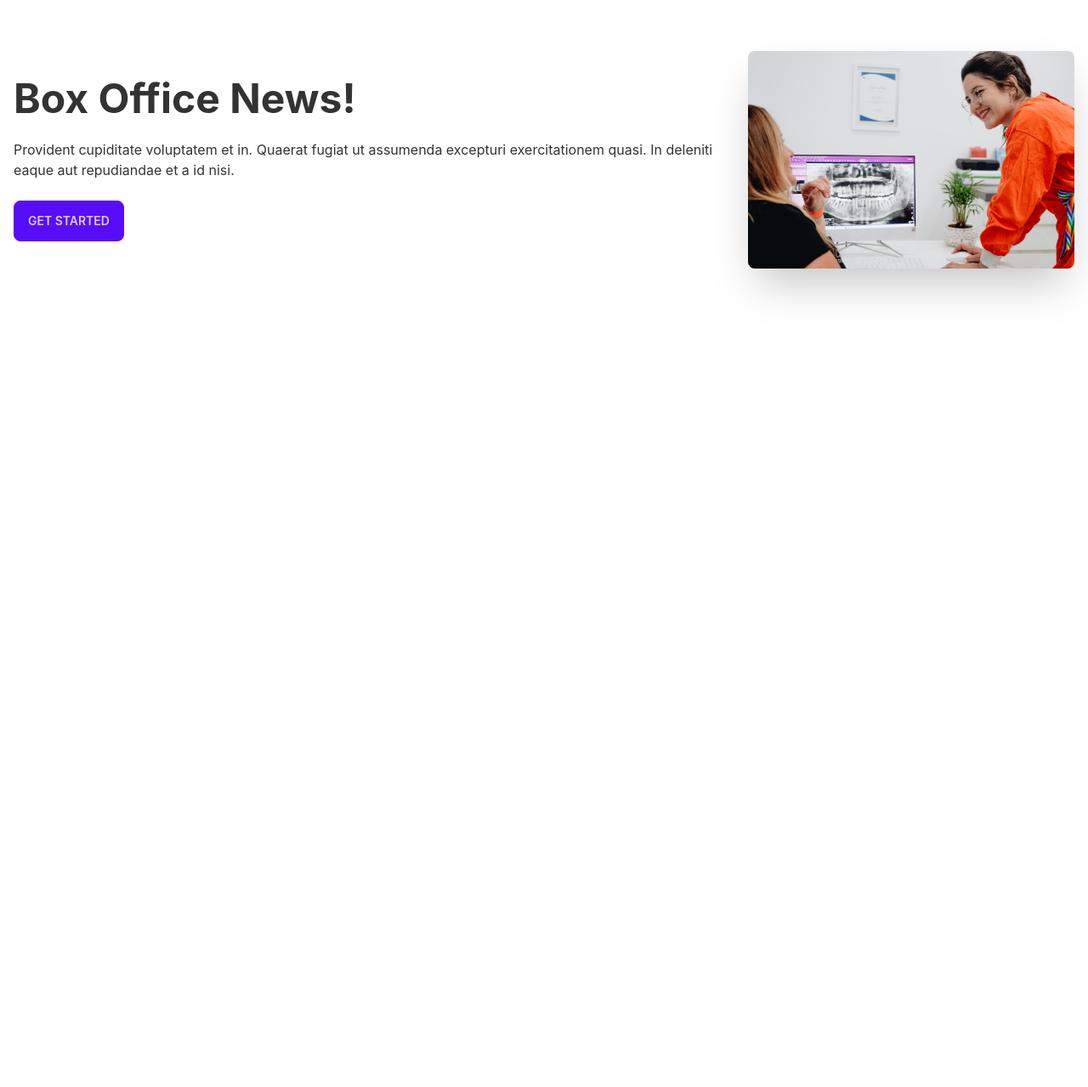
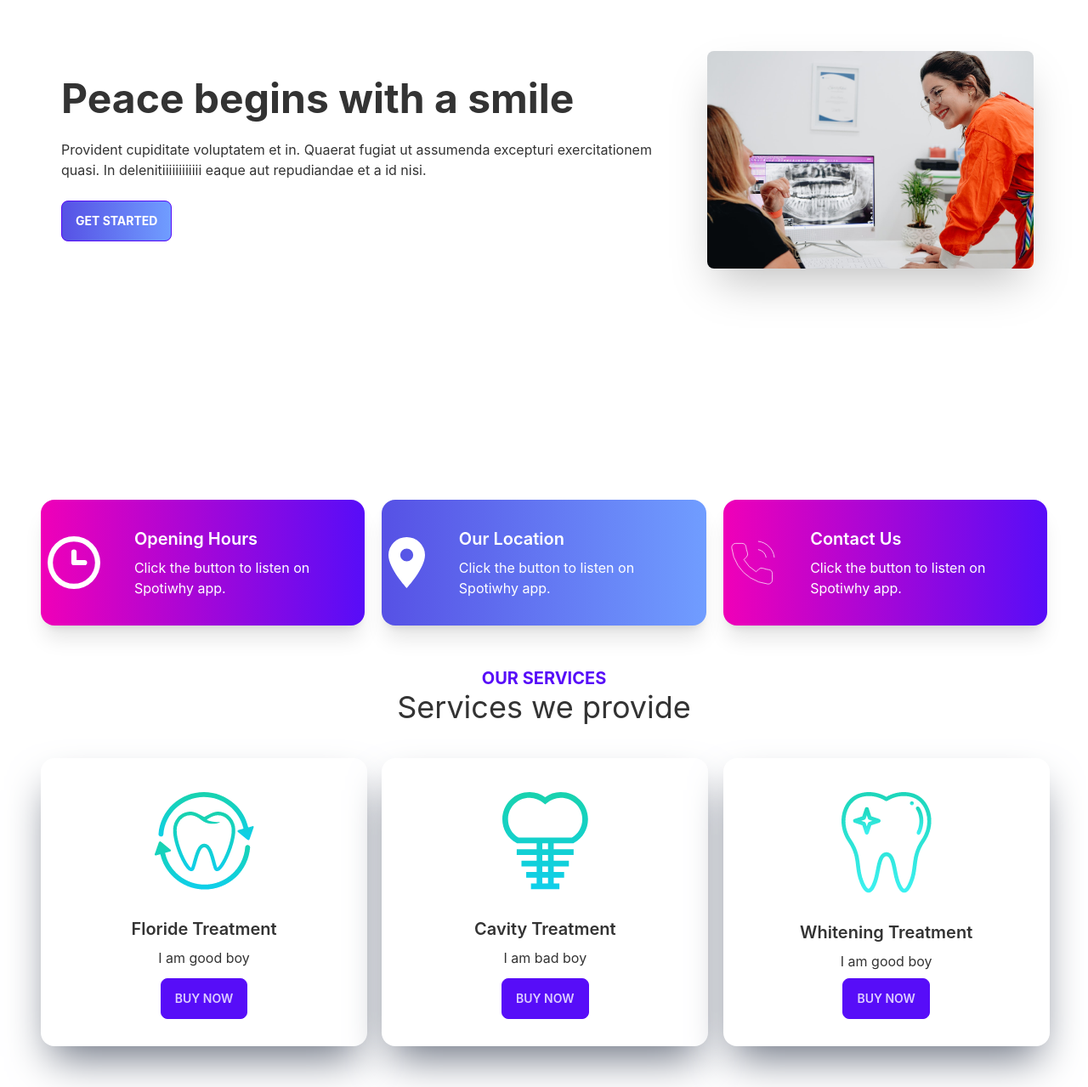
Before and after one commit to fajlarabbykhan/dental-care-client, a React (Create React App) app: page / in a window 1280 px wide. Shown: the part 276-1555 px from the top of the page at 85% size. Before the commit the page ends 864 px from the top, so only its background shows below. Built offline with nearby package versions, Linux system fonts and the light colour scheme.

Commit message:
service section design done

```diff
--- a/src/Pages/Home/Banner.js
+++ b/src/Pages/Home/Banner.js
@@ -2,17 +2,19 @@
 import BannerImg from "../../assets/images/BannerImg.jpg";
 const Banner = () => {
   return (
-    <div className="hero min-h-screen ">
+    <div className="hero min-h-screen px-12 ">
       <div className="hero-content flex-col lg:flex-row-reverse">
         <img src={BannerImg} className="max-w-sm rounded-lg shadow-2xl" />
-        <div>
-          <h1 className="text-5xl font-bold">Box Office News!</h1>
+        <div className="px-2">
+          <h1 className="text-5xl font-bold">Peace begins with a smile</h1>
           <p className="py-6">
             Provident cupiditate voluptatem et in. Quaerat fugiat ut assumenda
-            excepturi exercitationem quasi. In deleniti eaque aut repudiandae et
-            a id nisi.
+            excepturi exercitationem quasi. In delenitiiiiiiiiiiii eaque aut
+            repudiandae et a id nisi.
           </p>
-          <button className="btn btn-primary">Get Started</button>
+          <button className="btn btn-primary uppercase text-white font-bold bg-gradient-to-r from-[#5651e5] to-[#709dff] ">
+            Get Started
+          </button>
         </div>
       </div>
     </div>
--- a/src/Pages/Home/Home.js
+++ b/src/Pages/Home/Home.js
@@ -1,8 +1,16 @@
 import React from "react";
 import Banner from "./Banner";
+import Information from "./Information";
+import Services from "./Services";
 
 const Home = () => {
-  return <Banner></Banner>;
+  return (
+    <>
+      <Banner></Banner>
+      <Information></Information>
+      <Services></Services>
+    </>
+  );
 };
 
 export default Home;
--- /dev/null
+++ b/src/Pages/Home/Information.js
@@ -0,0 +1,30 @@
+import React from "react";
+import clock from "../../assets/icons/clock.svg";
+import marker from "../../assets/icons/marker.svg";
+import phone from "../../assets/icons/phone.svg";
+import InformtionCard from "./InformtionCard";
+
+const Information = () => {
+  return (
+    <div className="grid grid-cols-1 lg:grid-cols-3 px-12 gap-5">
+      <InformtionCard
+        className=""
+        img={clock}
+        title="Opening Hours"
+        backg="   bg-gradient-to-r from-secondary to-primary"
+      ></InformtionCard>
+      <InformtionCard
+        img={marker}
+        title="Our Location"
+        backg="bg-gradient-to-r from-[#5651e5] to-[#709dff] "
+      ></InformtionCard>
+      <InformtionCard
+        img={phone}
+        title="Contact Us"
+        backg="   bg-gradient-to-r from-secondary to-primary"
+      ></InformtionCard>
+    </div>
+  );
+};
+
+export default Information;
--- /dev/null
+++ b/src/Pages/Home/InformtionCard.js
@@ -0,0 +1,19 @@
+import React from "react";
+
+const InformtionCard = ({ img, title, backg }) => {
+  return (
+    <div className={`card lg:card-side bg-base-100 shadow-xl ${backg}`}>
+      <figure>
+        <img src={img} alt="Album" className="p-2" />
+      </figure>
+      <div className="card-body">
+        <h2 className="card-title text-white">{title}</h2>
+        <p className="text-white">
+          Click the button to listen on Spotiwhy app.
+        </p>
+      </div>
+    </div>
+  );
+};
+
+export default InformtionCard;
--- /dev/null
+++ b/src/Pages/Home/Service.js
@@ -0,0 +1,20 @@
+import React from "react";
+
+const Service = ({ service }) => {
+  return (
+    <div className="card w-96 bg-base-100 shadow-2xl shadow-gray-500	">
+      <figure className="px-10 pt-10">
+        <img src={service.img} alt="Shoes" className="rounded-xl" />
+      </figure>
+      <div className="card-body items-center text-center">
+        <h2 className="card-title">{service.name}</h2>
+        <p>{service.description}</p>
+        <div className="card-actions">
+          <button className="btn btn-primary">Buy Now</button>
+        </div>
+      </div>
+    </div>
+  );
+};
+
+export default Service;
--- /dev/null
+++ b/src/Pages/Home/Services.js
@@ -0,0 +1,43 @@
+import React from "react";
+import Service from "./Service";
+import fluride from "../../assets/images/fluoride.png";
+import cavity from "../../assets/images/cavity.png";
+import whiting from "../../assets/images/whitening.png";
+
+const Services = () => {
+  const services = [
+    {
+      _id: 1,
+      name: "Floride Treatment",
+      description: "I am good boy",
+      img: fluride,
+    },
+    {
+      _id: 2,
+      name: "Cavity Treatment",
+      description: "I am bad boy",
+      img: cavity,
+    },
+    {
+      _id: 3,
+      name: "Whitening Treatment",
+      description: "I am good boy",
+      img: whiting,
+    },
+  ];
+  return (
+    <div className="px-12 my-12">
+      <div className="text-center mb-10">
+        <p className="text-primary text-xl font-bold uppercase">Our Services</p>
+        <p className="text-4xl"> Services we provide</p>
+      </div>
+      <div className="grid grid-cols-1 md:grid-cols-2 lg:grid-cols-3 gap-5">
+        {services.map((service) => (
+          <Service key={service._id} service={service} />
+        ))}
+      </div>
+    </div>
+  );
+};
+
+export default Services;
--- a/src/Pages/Shared/Navbar.js
+++ b/src/Pages/Shared/Navbar.js
@@ -25,7 +25,7 @@
     </>
   );
   return (
-    <div className="navbar bg-base-100">
+    <div className="navbar bg-base-100 px-12">
       <div className="navbar-start">
         <div className="dropdown">
           <label tabIndex={0} className="btn btn-ghost lg:hidden">
```
